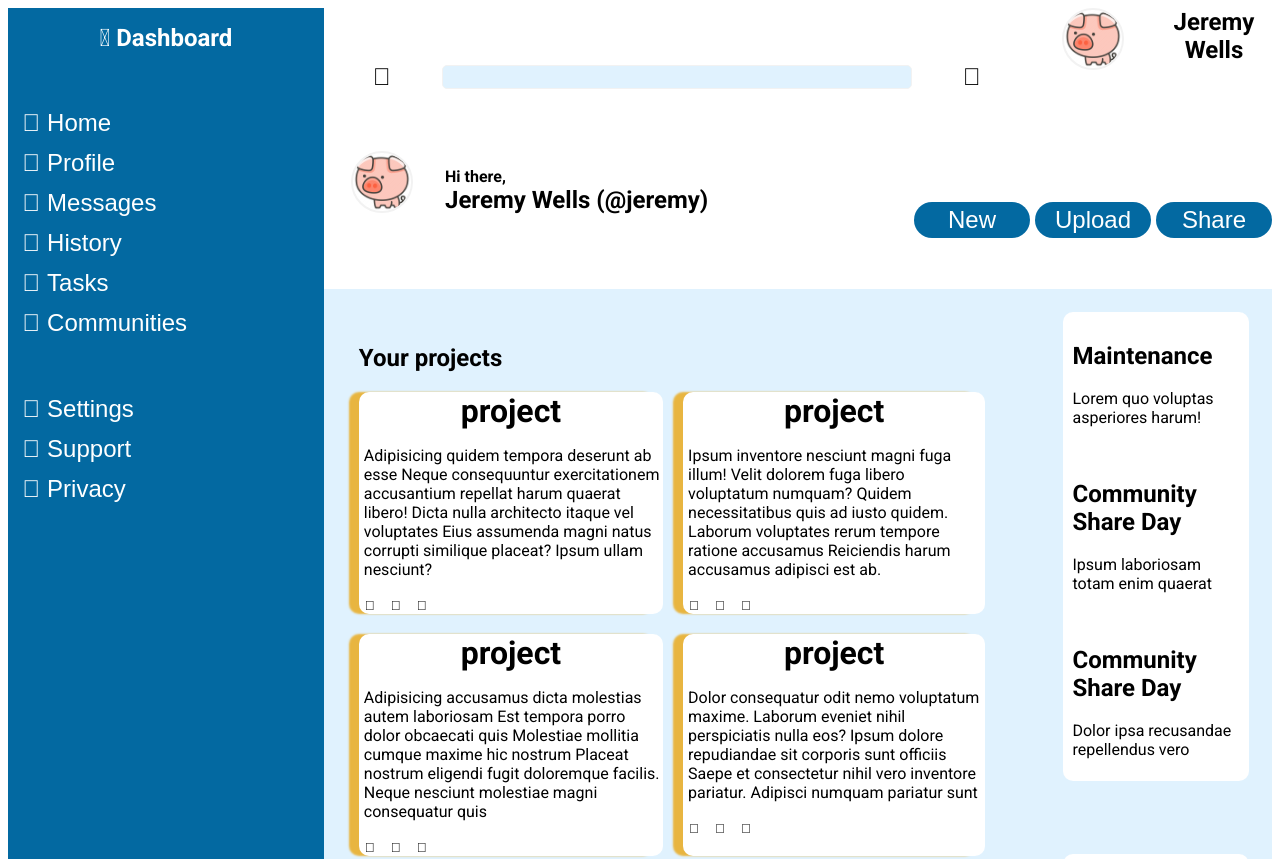
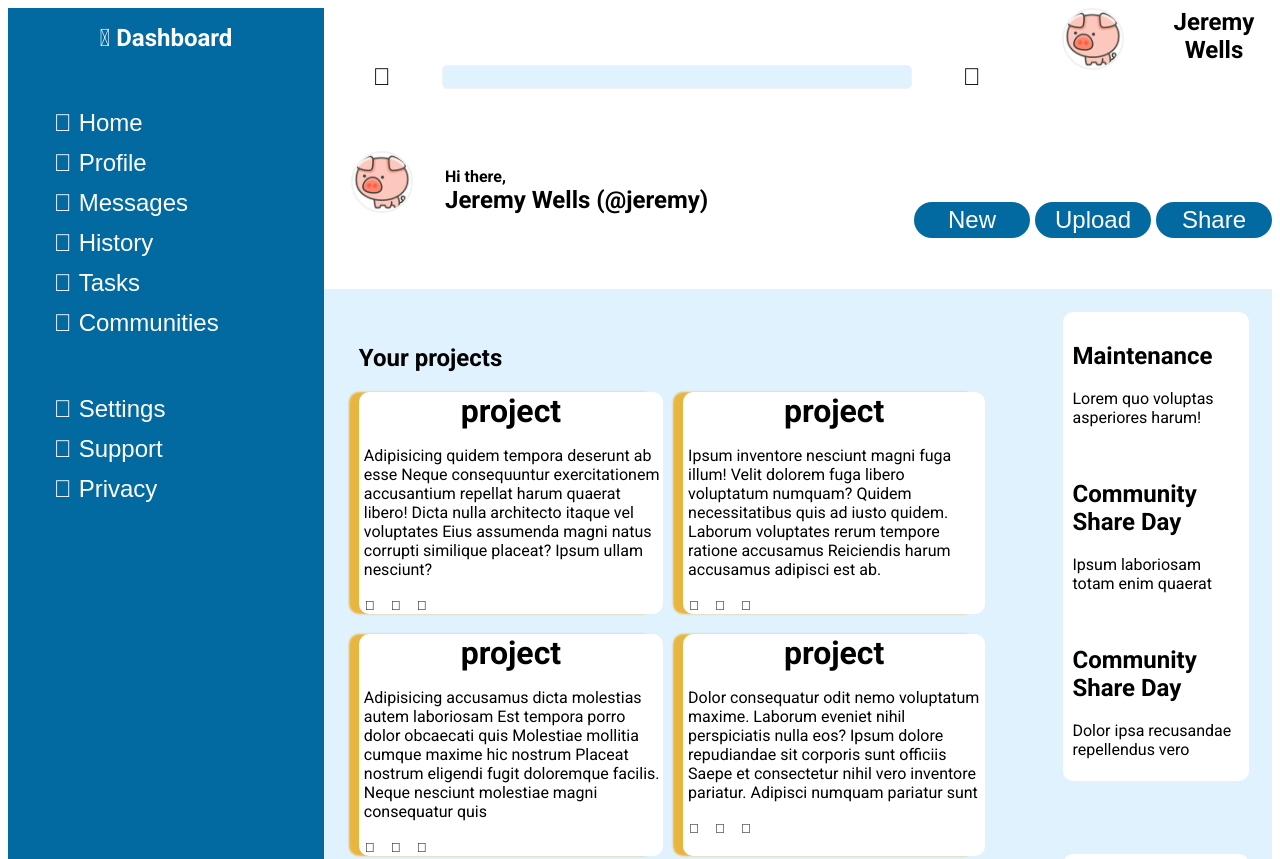
Before and after one commit to JeremyWells227/odin_project_admin_dashboard, a plain HTML site: page index.html in a window 1280 px wide. Shown: the top 859 px of the page. Drawn offline with Linux system fonts and the light colour scheme.

Commit message:
Minor tweaks

```diff
--- a/index.html
+++ b/index.html
@@ -6,7 +6,6 @@
 	<link rel="preconnect" href="https://fonts.googleapis.com">
 <link rel="preconnect" href="https://fonts.gstatic.com" crossorigin>
 <link href="https://fonts.googleapis.com/css2?family=Roboto:ital,wght@0,100;0,300;0,400;0,500;0,700;0,900;1,100;1,300;1,400;1,500;1,700;1,900&display=swap" rel="stylesheet">
-	<meta http-equiv="refresh" content="3" >
 	<title>Admin Dashboard</title>
 </head>
 <body>
--- a/styles.css
+++ b/styles.css
@@ -92,7 +92,6 @@ button{
 
 .sidebar ul {
 	position: relative;
-	left: -10%;
 	list-style: none;
 	padding-top: 30px;
 	margin-left: 0px;
```
